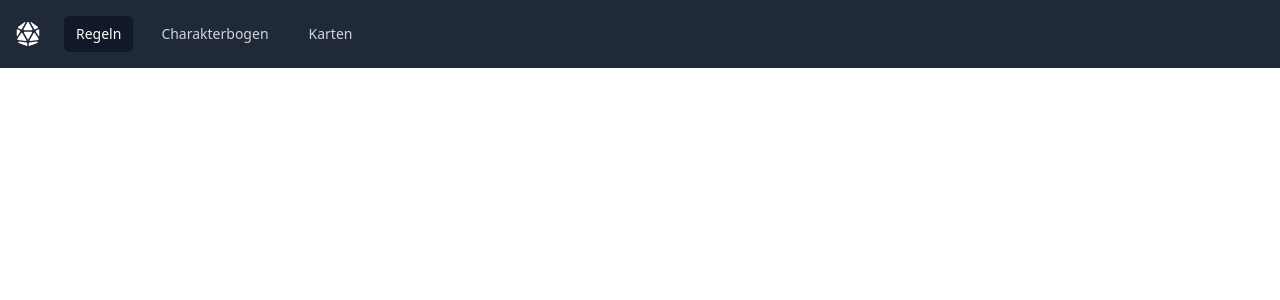
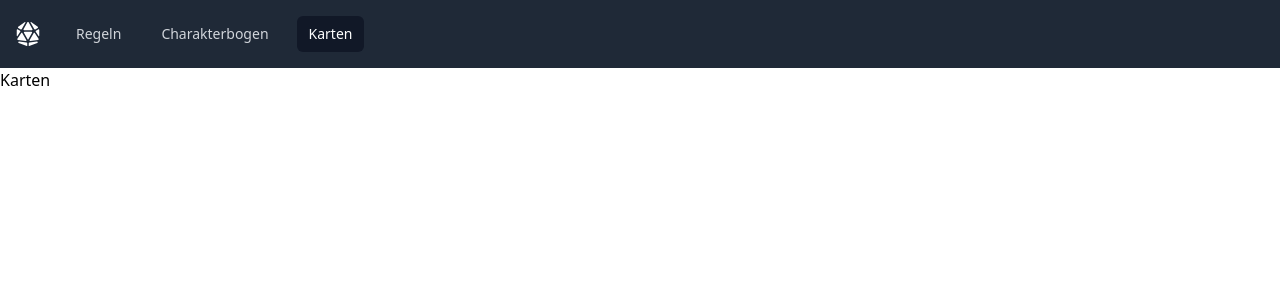
Before and after one commit to Paraldos/dungeoncrawl, a Vue app: page / in a window 1280 px wide. Shown: the top 300 px of the page. Built offline with nearby package versions, Linux system fonts and the light colour scheme.

Commit message:
different pages

```diff
--- a/src/App.vue
+++ b/src/App.vue
@@ -1,11 +1,14 @@
 <script setup>
 import { ref } from "vue";
 import Navbar from "@/components/navbar/Navbar.vue";
+import Regeln from "./components/regeln/Regeln.vue";
+import Charakterbogen from "./components/charakterbogen/Charakterbogen.vue";
+import Karten from "./components/karten/Karten.vue";
 
 const pages = ref([
-  { title: "Regeln", selected: true },
+  { title: "Regeln", selected: false },
   { title: "Charakterbogen", selected: false },
-  { title: "Karten", selected: false },
+  { title: "Karten", selected: true },
 ]);
 
 const handleUpdateSelected = (index) => {
@@ -17,6 +20,14 @@ const handleUpdateSelected = (index) => {
 
 <template>
   <Navbar :pages="pages" @update:selected="handleUpdateSelected" />
+
+  <div v-for="page in pages" :key="page.title">
+    <div v-if="page.selected">
+      <Regeln v-if="page.title === 'Regeln'" />
+      <Charakterbogen v-if="page.title === 'Charakterbogen'" />
+      <Karten v-if="page.title === 'Karten'" />
+    </div>
+  </div>
 </template>
 
 <style></style>
--- /dev/null
+++ b/src/components/charakterbogen/Charakterbogen.vue
@@ -0,0 +1,7 @@
+<script setup></script>
+
+<template>
+  <p>Charakterbogen</p>
+</template>
+
+<style></style>
--- /dev/null
+++ b/src/components/karten/Karten.vue
@@ -0,0 +1,7 @@
+<script setup></script>
+
+<template>
+  <p>Karten</p>
+</template>
+
+<style></style>
--- a/src/components/navbar/Link.vue
+++ b/src/components/navbar/Link.vue
@@ -11,9 +11,7 @@ const props = defineProps({
     default: false,
   },
 });
-
 const emits = defineEmits(["update:selected"]);
-
 const classes = {
   default:
     "btn rounded-md px-3 py-2 text-sm font-medium text-gray-300 hover:bg-gray-700 hover:text-white",
@@ -23,7 +21,7 @@ const classes = {
 
 const handleClick = () => {
   if (props.selected) return;
-  emits("update:selected", true);
+  emits("update:selected", props.index);
 };
 </script>
 
--- a/src/components/navbar/Navbar.vue
+++ b/src/components/navbar/Navbar.vue
@@ -30,6 +30,7 @@ const handleUpdateSelected = (index) => {
             :key="page.title"
             :title="page.title"
             :selected="page.selected"
+            :index="index"
             @update:selected="handleUpdateSelected(index)"
           />
         </div>
--- /dev/null
+++ b/src/components/regeln/Regeln.vue
@@ -0,0 +1,7 @@
+<script setup></script>
+
+<template>
+  <p>Regeln</p>
+</template>
+
+<style></style>
```
